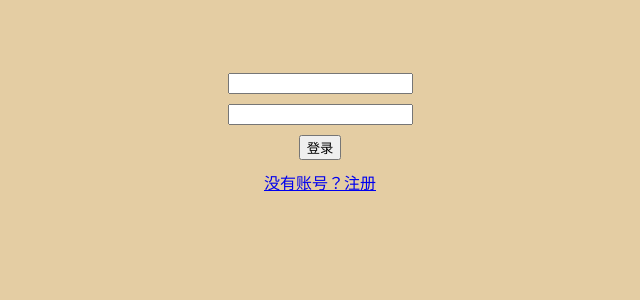
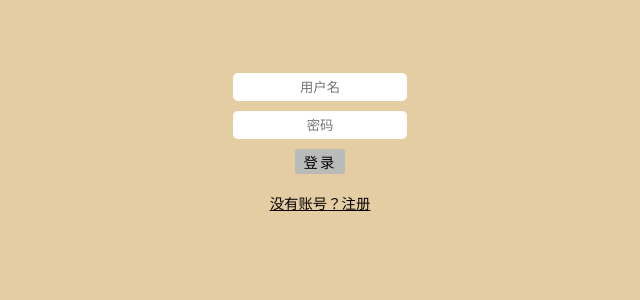
Before and after one commit to yylong-it/flask_web_test, a Flask app: page /goto_login in a window 1280 px wide. Shown: the top 300 px of the page, without its empty margins (320-960 px from the left). Run offline with Flask 2, Linux system fonts and the light colour scheme.

Commit message:
完善了相关功能

```diff
--- a/easywatch/main.py
+++ b/easywatch/main.py
@@ -6,8 +6,8 @@ import hashlib
 import re
 
 app = Flask(__name__)
-app.config['upload_folder'] = r"D:/code_python/easywatch/video/"  # 上线需要更改路径
 app.config['SECRET_KEY'] = os.urandom(24)  # 配置session的secret_key
+base_dir = os.path.abspath(os.path.dirname('__file__'))
 
 
 # 获取数据库连接
@@ -90,6 +90,12 @@ def login():
         msg = "登录失败"
         return msg
 
+# 退出登录
+@app.route('/unlogin', methods=['GET'])
+def unlogin():
+    del session['user']
+    return redirect(url_for('index'))
+
 # 实现注册
 @app.route('/regist', methods=['post'])
 def regist():
@@ -121,8 +127,17 @@ def regist():
 # 个人中心
 @app.route('/goto_userCenter', methods=['get'])
 def user_center():
-    uid = request.args.get('uid')
-    return '欢迎' + uid
+    uid_args = request.args.get('uid')
+
+    # 判断当前url携带的UID是否为session中的UID，做个人中心的访问控制
+    uid = str(session.get('user')[0]) # 类型转换成相同
+
+    if uid == uid_args:
+        return '欢迎' + uid
+    else:
+        return '不可访问他人个人中心'
+
+
 
 # 首页自动加载的视频封面
 @app.route('/first_page')
@@ -201,24 +216,25 @@ def upload():
 
         cover = request.files["cover"]
         cover_name = cover.filename
-        cover_path = os.path.join(app.config['upload_folder'],
-                                  'cover/' + cover_name)
+        cover_path = base_dir + "/video/cover/" + cover_name
         cover.save(cover_path)
 
         vtype = request.form.get("type")
 
         video = request.files["video"]
         video_name = video.filename
-        video_path = os.path.join(app.config['upload_folder'],
-                                  'content/' + video_name)
+        video_path = base_dir + "/video/content/" + video_name
         video.save(video_path)
 
         print(vtitle, cover_path, vtype, video_path)
         conn = get_conn()
         cur = conn.cursor()
+
+        # 从session中获取当前登录用户的UID信息
+        uid = session.get('user')[0]
         cur.execute(
-            "insert into video(uid,vtitle,vcoverurl,vtype,vurl) values(1001,'%s','%s','%s','%s')"
-            % (vtitle, cover_path, vtype, video_path))
+            "insert into video(uid,vtitle,vcoverurl,vtype,vurl) values(%d,'%s','%s','%s','%s')"
+            % (uid, vtitle, cover_path, vtype, video_path))
         conn.commit()
         resp_code = "上传成功"
 
@@ -241,12 +257,15 @@ def add_comment():
     vid = int(vid)
     comment = request.form.get('comment')
     print(vid, comment)
+
+    # 从session中获取当前用户的id和用户名信息、
+    user_info = session.get('user')
     try:
         conn = get_conn()
         cur = conn.cursor()
         cur.execute(
-            "insert into tb_comment(vid,uname,comm) values(%d,'张三','%s')" %
-            (vid, comment))
+            "insert into tb_comment(vid,uid,uname,comm) values(%d,%d,'%s','%s')" %
+            (vid, user_info[0], user_info[1], comment))
         conn.commit()
     except Exception as e:
         conn.rollback()
--- a/easywatch/templates/first_page.html
+++ b/easywatch/templates/first_page.html
@@ -29,7 +29,7 @@
     <!-- 上线src={{ cover[2] }} -->
     {% for cover in covers %}
     <div>
-        <a href="/video?vid={{ cover[0] }}" target="blank" ><img src="../static/images/8.jpg" alt="图片"></a><br>
+        <a href="/video?vid={{ cover[0] }}" target="blank" ><img src="{{ cover[2] }}" alt="图片"></a><br>
         <a href="/video?vid={{ cover[0] }}" target="blank">{{ cover[1] }}</a>
     </div>
     {% endfor %}
--- a/easywatch/templates/index.html
+++ b/easywatch/templates/index.html
@@ -32,6 +32,8 @@
             <a href="/goto_userCenter?uid={{ user[0] }}" id="login_a" target="blank" style="font-size: 0.7rem;
                 color: rgb(240, 146, 146)">{{ user[1] }}</a>
             <a href="/goto_upload" id="upload_a" target="blank">投稿</a>
+            <a href="/unlogin" id="unlogin_a" style="padding-left: 20px;text-decoration: none;font-size: 1.1rem;
+                color: rgb(170, 50, 50);font-family: 楷体,Arial, Helvetica, sans-serif;" >退出</a>
         </div>
     {% endif %}
     <div id="div_title">
--- a/easywatch/templates/login.html
+++ b/easywatch/templates/login.html
@@ -13,18 +13,40 @@
             text-align: center;
             margin-top: 5%;
         }
+        #u_name, #u_pass{
+            text-align: center;
+            width: 170px;
+            height: 26px;
+            font-family: Georgia, 'Times New Roman', Times, serif;
+            border-radius: 5px;
+            border-style: none;
+            outline: none;
+        }
+        #submit{
+            background-color: rgb(185, 187, 184);
+            width: 50px;
+            height: 25px;
+            font-size: 0.9rem;
+            letter-spacing: 2px;
+            border-radius: 3px;
+            border-style: none;
+        }
+        #reg_link{
+            color: rgb(5, 0, 0);
+            font-size: 0.9rem;
+        }
     </style>
 </head>
 <body style="background-color: rgb(228, 205, 163);">
     <div id="div_body">
         <div>
             <form action="/user_login" method="POST">
-                <input type="text" name="user_name" id="u_name"/><br>
-                <input type="password" name="user_pass" id="u_pass"><br>
+                <input type="text" name="user_name" id="u_name" placeholder="用户名"/><br>
+                <input type="password" name="user_pass" id="u_pass" placeholder="密码"><br>
                 <input type="submit" value="登录" id="submit">
             </form>
         </div>
-        <div>
+        <div style="padding-top: 8px;">
             <a href="/goto_reg" id="reg_link">没有账号？注册</a>
         </div>
     </div>
--- a/easywatch/templates/video_cover.html
+++ b/easywatch/templates/video_cover.html
@@ -29,7 +29,7 @@
 
     {% for cover in covers %}
     <div>
-        <a href="/video?vid={{ cover[0] }}" target="blank" ><img src="../static/images/8.jpg" alt="图片"></a><br>
+        <a href="/video?vid={{ cover[0] }}" target="blank" ><img src="{{ cover[2] }}" alt="图片"></a><br>
         <a href="/video?vid={{ cover[0] }}" target="blank">{{ cover[1] }}</a>
     </div>
     {% endfor %}
```
Also changed, not shown: easywatch/video/cover/1.jpg (added), 1 other file.
